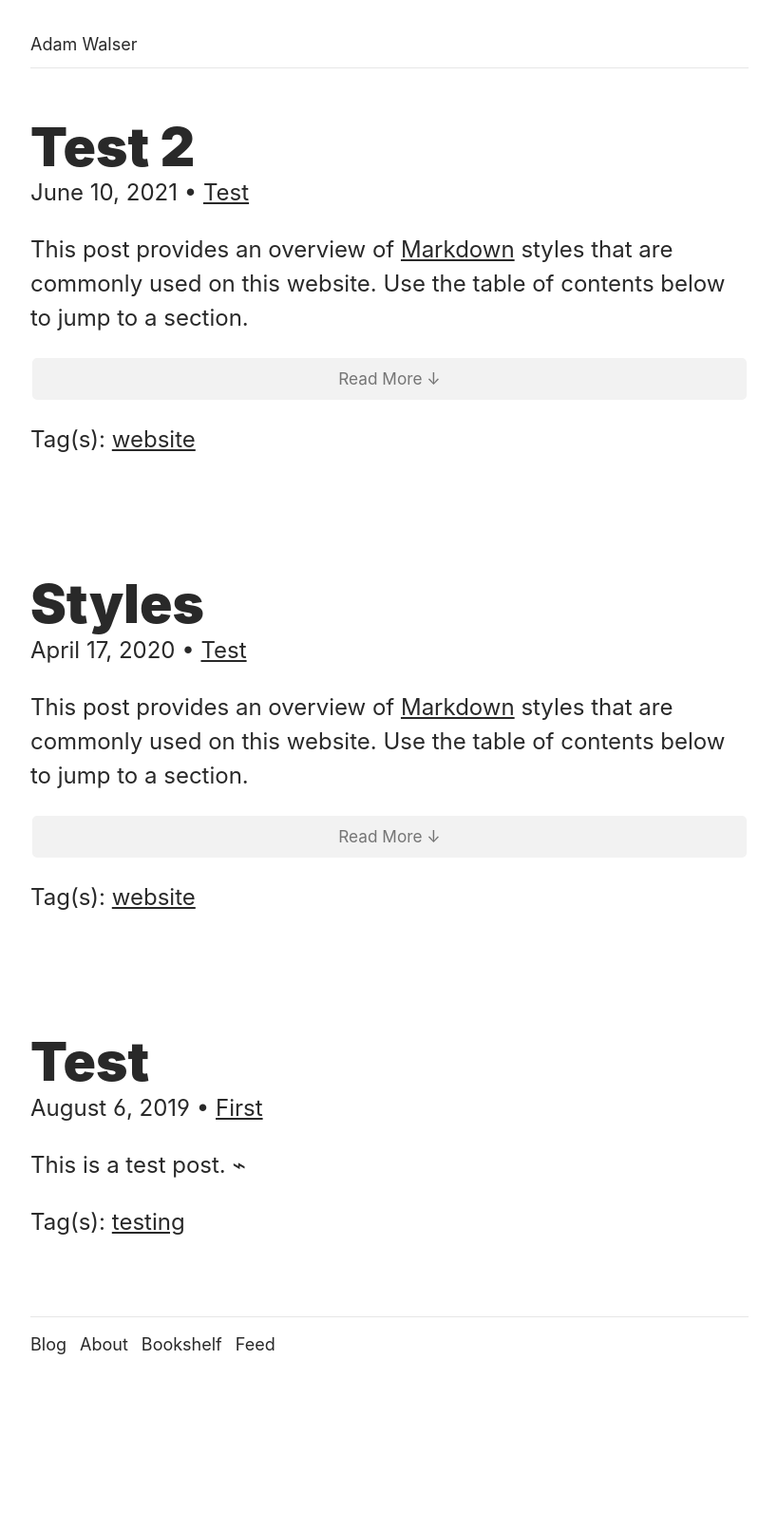
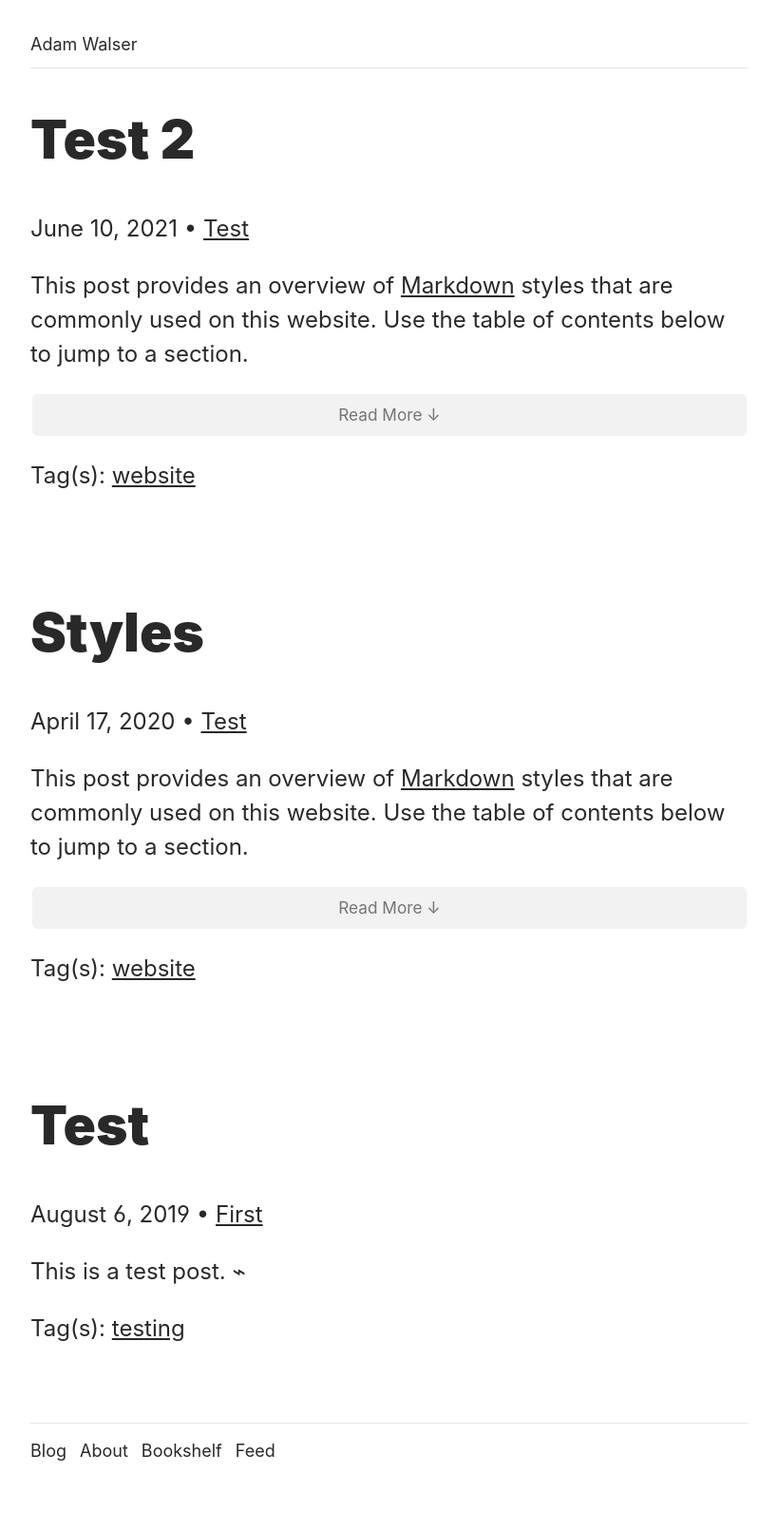
Before and after one commit to ajpwalser/ajpwalser.github.io, a Jekyll site: the page built from index.html, in a window 1280 px wide. Shown: the whole page at 95% size, without its empty margins (230-1049 px from the left). Built offline with Jekyll 4.4.1, drawn with Linux system fonts in a browser that asks for light colours; some web fonts are replaced; the list of posts is cut into pages by our own code; before the commit the page ends 1523 px from its top, so only the background shows below that.

Commit message:
Update style.css

```diff
--- a/css/style.css
+++ b/css/style.css
@@ -12,7 +12,7 @@ body {
   font-size: 100%;
   line-height: 1.3;
   color: rgb(41, 41, 41);
-  padding: 1em;
+  padding-top: 1em;
 }
 
 .container {
@@ -72,8 +72,7 @@ line-height: 1em;
 
 h2 {
 font-size: 236.9%;
-line-height: 1.25em;
-margin-bottom: -0.5em;
+line-height: 1em;
 }
 
 h3 {
```
